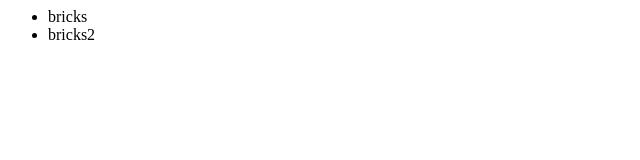
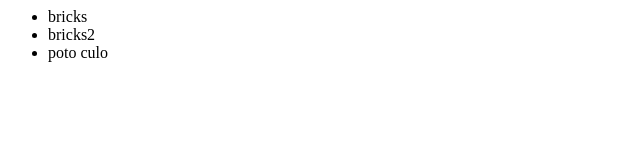
Before and after one commit to felipetechdev/Test2019, a plain HTML site: page index.html in a window 1280 px wide. Shown: the full height of the page, 0-640 px from the left. Drawn offline with Linux system fonts and the light colour scheme.

Commit message:
Update index.html

```diff
--- a/index.html
+++ b/index.html
@@ -5,6 +5,7 @@
         <ul>
             <li>bricks</li>
             <li>bricks2</li>
+            <li>poto culo </li>
         </ul>
     </div>
 </body>
```
